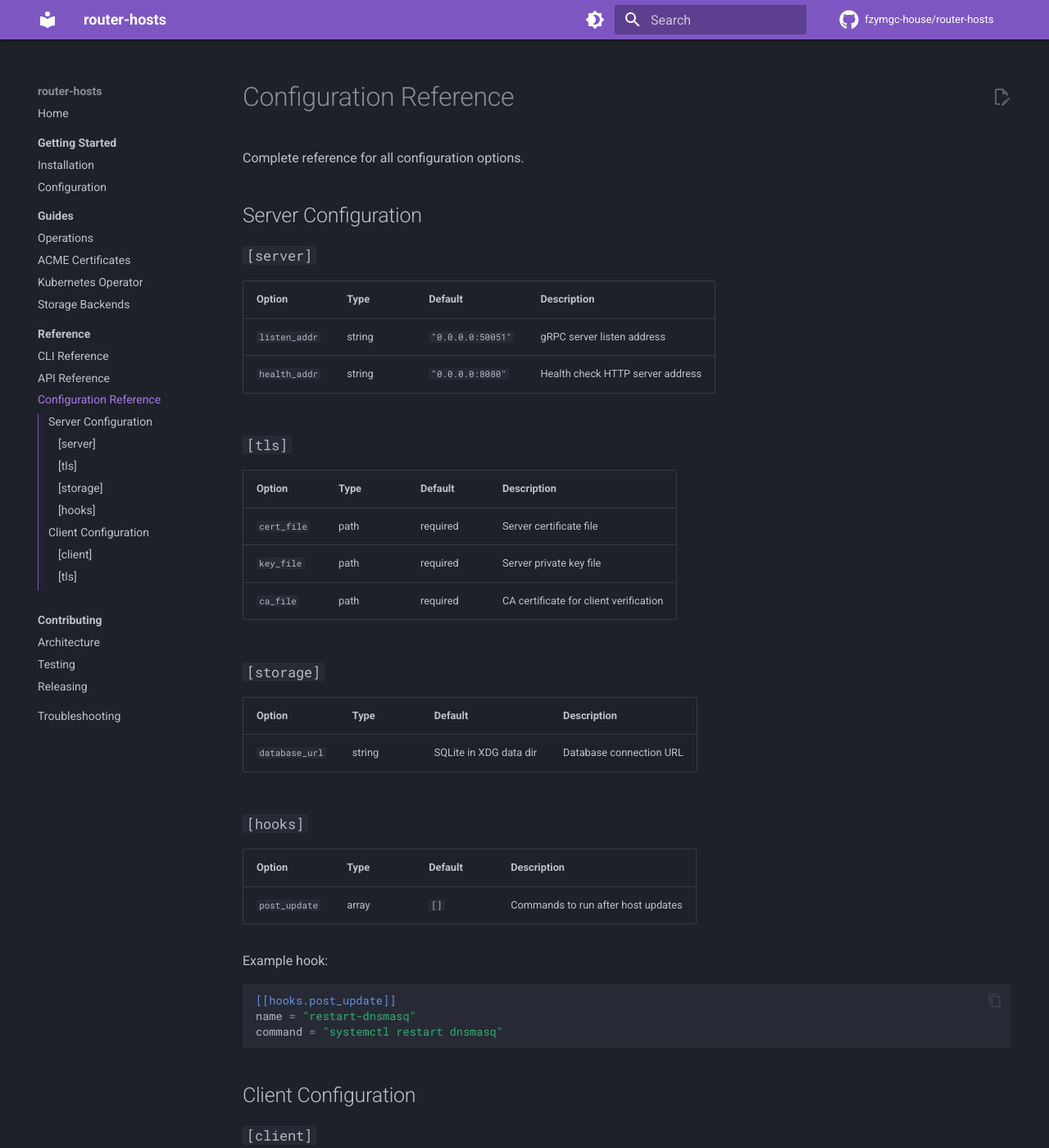
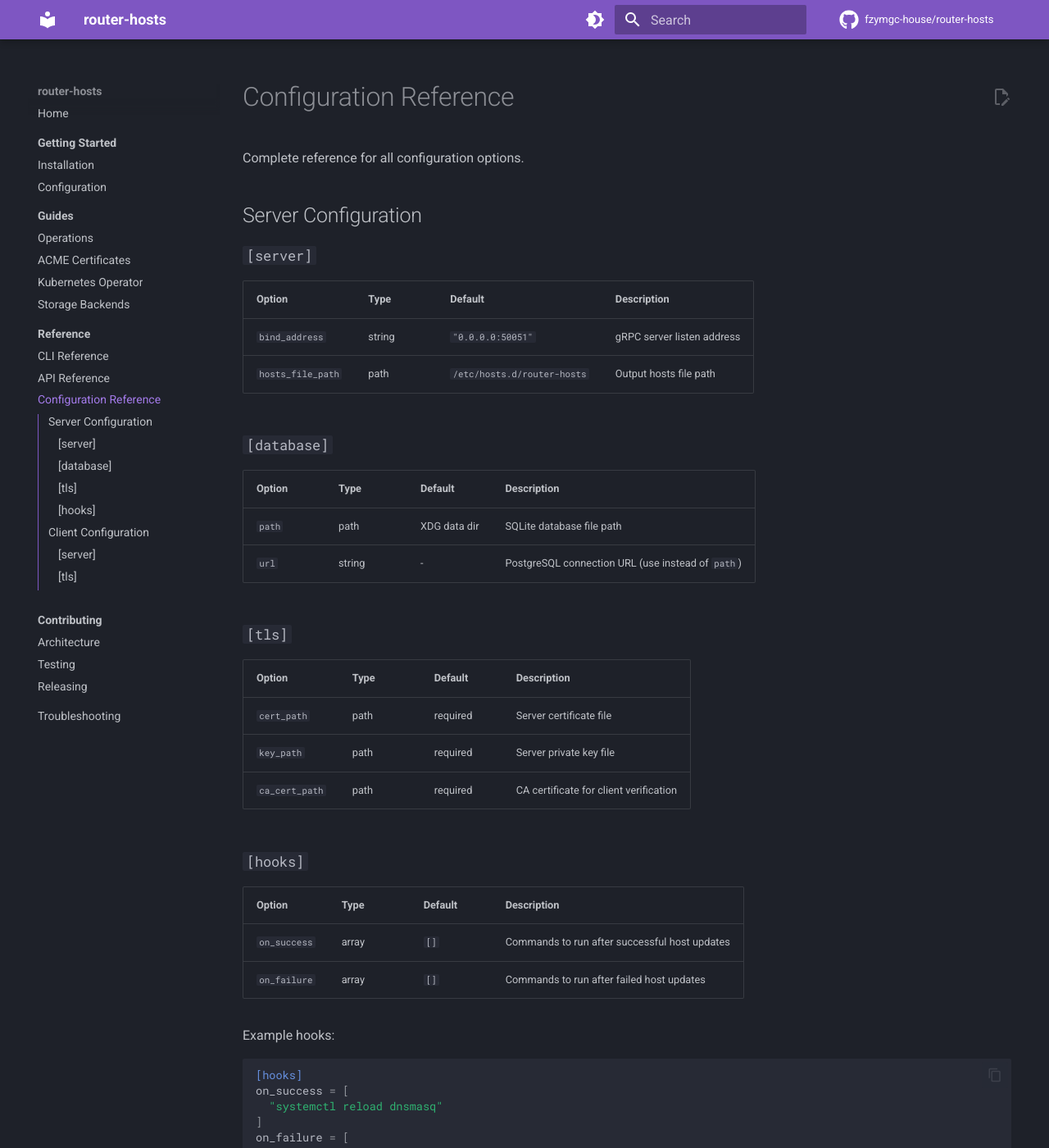
Before and after one commit to fzymgc-house/router-hosts, an MkDocs documentation site: the page built from docs/reference/configuration.md, in a window 1280 px wide and 1400 px high. Shown: the whole window at 82% size. Built offline with MkDocs 1.6.1 and Material for MkDocs 9.7.7, drawn with Linux system fonts in a browser that asks for light colours; comment, search, counter and statistics services are not loaded; the version menu is left out; some of the changed text lies outside the part shown.

Commit message:
fix(docs): correct config keys, asset names, and CLI syntax
- Fix tarball extension (.tar.gz → .tar.xz) in workflow
- Fix asset names to match actual release artifacts
- Add mkdocs build step before Cloudflare Pages deploy
- Update setup-go action to v6
- Fix config key names throughout docs:
  - listen_addr → bind_address
  - [storage] → [database], database_url → path/url
  - cert_file/key_file/ca_file → cert_path/key_path/ca_cert_path
  - [client] → [server], server_addr → address
  - [[hooks.post_update]] → on_success/on_failure arrays
- Fix CLI syntax: router-hosts add → router-hosts host add

🤖 Generated with [Claude Code](https://claude.com/claude-code)

Co-Authored-By: Claude Opus 4.5 <noreply@anthropic.com>

````diff
--- a/docs/reference/configuration.md
+++ b/docs/reference/configuration.md
@@ -8,49 +8,55 @@ Complete reference for all configuration options.
 
 | Option | Type | Default | Description |
 |--------|------|---------|-------------|
-| `listen_addr` | string | `"0.0.0.0:50051"` | gRPC server listen address |
-| `health_addr` | string | `"0.0.0.0:8080"` | Health check HTTP server address |
+| `bind_address` | string | `"0.0.0.0:50051"` | gRPC server listen address |
+| `hosts_file_path` | path | `/etc/hosts.d/router-hosts` | Output hosts file path |
+
+### `[database]`
+
+| Option | Type | Default | Description |
+|--------|------|---------|-------------|
+| `path` | path | XDG data dir | SQLite database file path |
+| `url` | string | - | PostgreSQL connection URL (use instead of `path`) |
 
 ### `[tls]`
 
 | Option | Type | Default | Description |
 |--------|------|---------|-------------|
-| `cert_file` | path | required | Server certificate file |
-| `key_file` | path | required | Server private key file |
-| `ca_file` | path | required | CA certificate for client verification |
-
-### `[storage]`
-
-| Option | Type | Default | Description |
-|--------|------|---------|-------------|
-| `database_url` | string | SQLite in XDG data dir | Database connection URL |
+| `cert_path` | path | required | Server certificate file |
+| `key_path` | path | required | Server private key file |
+| `ca_cert_path` | path | required | CA certificate for client verification |
 
 ### `[hooks]`
 
 | Option | Type | Default | Description |
 |--------|------|---------|-------------|
-| `post_update` | array | `[]` | Commands to run after host updates |
+| `on_success` | array | `[]` | Commands to run after successful host updates |
+| `on_failure` | array | `[]` | Commands to run after failed host updates |
 
-Example hook:
+Example hooks:
 
 ```toml
-[[hooks.post_update]]
-name = "restart-dnsmasq"
-command = "systemctl restart dnsmasq"
+[hooks]
+on_success = [
+  "systemctl reload dnsmasq"
+]
+on_failure = [
+  "notify-send 'router-hosts update failed'"
+]
 ```
 
 ## Client Configuration
 
-### `[client]`
+### `[server]`
 
 | Option | Type | Default | Description |
 |--------|------|---------|-------------|
-| `server_addr` | string | required | Server gRPC address |
+| `address` | string | required | Server gRPC address |
 
 ### `[tls]`
 
 | Option | Type | Default | Description |
 |--------|------|---------|-------------|
-| `cert_file` | path | required | Client certificate file |
-| `key_file` | path | required | Client private key file |
-| `ca_file` | path | required | CA certificate for server verification |
+| `cert_path` | path | required | Client certificate file |
+| `key_path` | path | required | Client private key file |
+| `ca_cert_path` | path | required | CA certificate for server verification |
````
Also changed, not shown: docs/getting-started/configuration.md (+17 -16 lines), docs/getting-started/installation.md (+13 -6 lines), docs/guides/storage-backends.md (+7 -7 lines), docs/index.md (+1 -1 lines), 1 other file.
